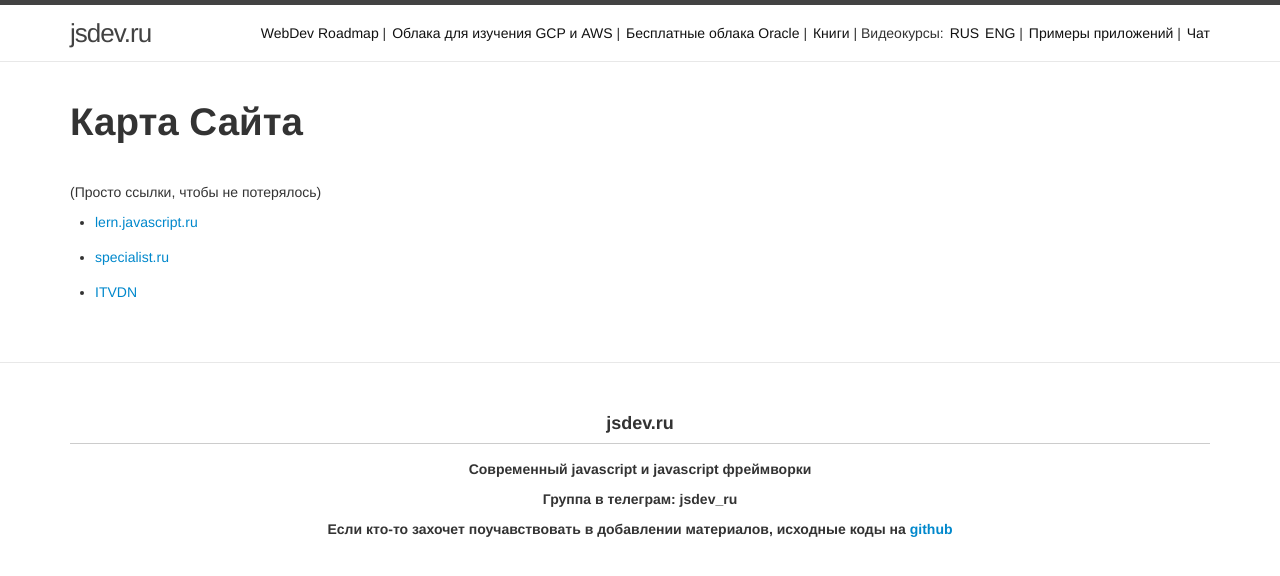
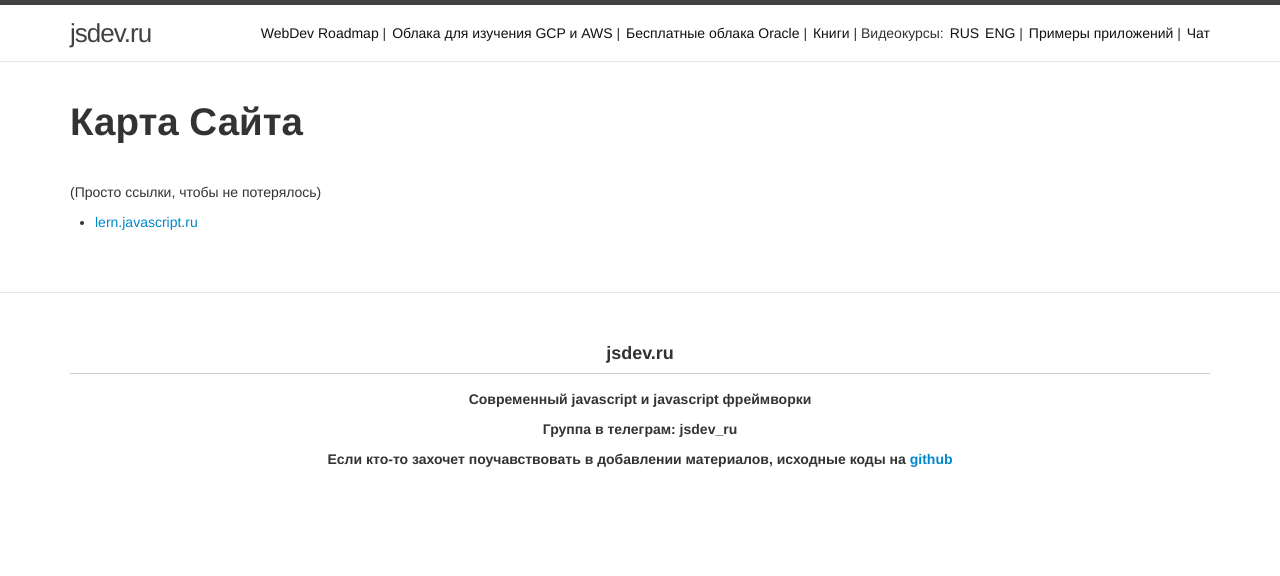
Before and after one commit to webmakaka/jsdev.ru, a Jekyll site: the page built from website/00-nav/01-sitemap.md, in a window 1280 px wide. Shown: the top 576 px of the page. Built offline with Jekyll 4.4.1, drawn with Linux system fonts in a browser that asks for light colours.

Commit message:
broken links

```diff
--- a/website/00-nav/01-sitemap.md
+++ b/website/00-nav/01-sitemap.md
@@ -4,9 +4,7 @@ title: Карта Сайта
 permalink: /sitemap/
 ---
 
-
 # Карта Сайта
-
 
 <br/>
 
@@ -14,6 +12,4 @@ permalink: /sitemap/
 
 <ul>
     <li><a href="/courses/lern-javascript-ru/">lern.javascript.ru</a></li>
-    <li><a href="/courses/specialist-ru/">specialist.ru</a></li>
-    <li><a href="/courses/itvdn/">ITVDN</a></li>
 </ul>
```
